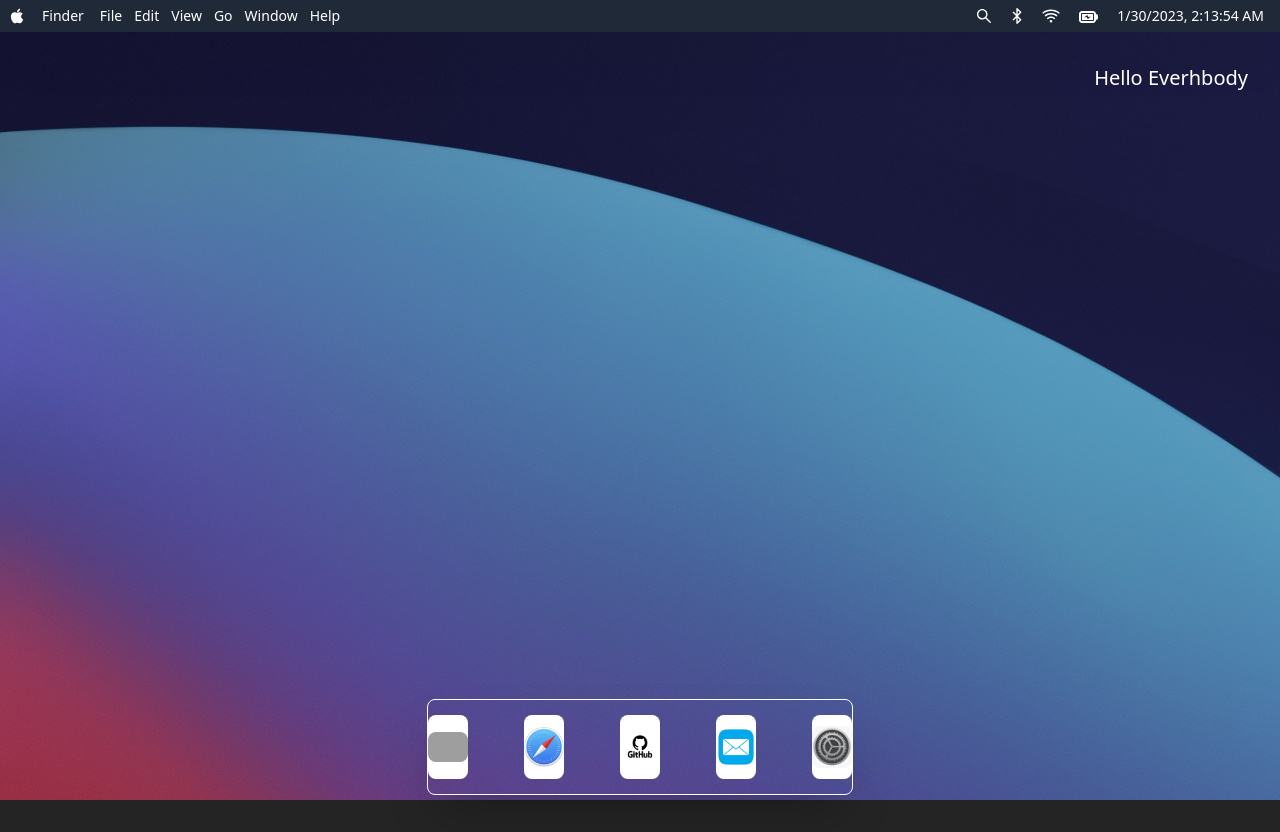
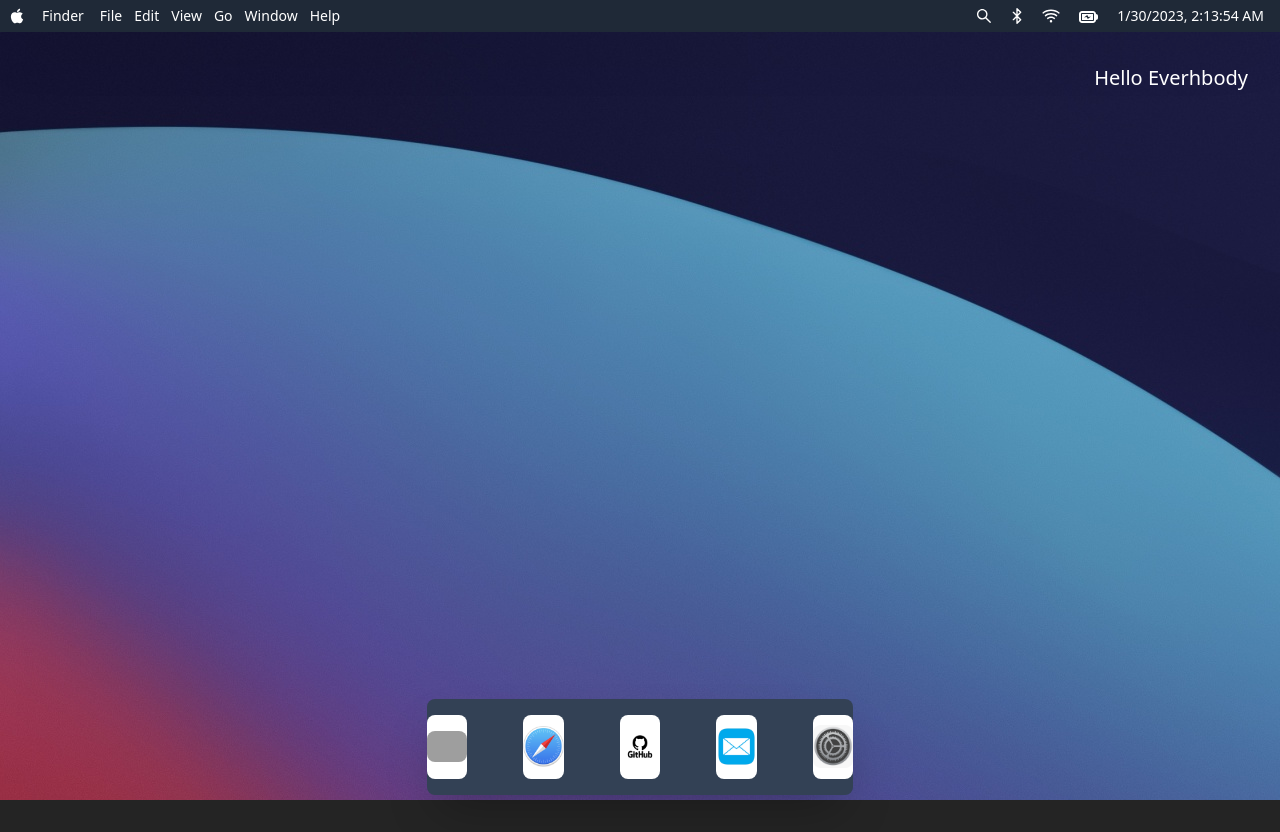
Before and after one commit to SilahicAmil/giga-sur, a React (Vite) app: page / in a window 1280 px wide. Built offline with nearby package versions, Linux system fonts and the light colour scheme; grey boxes are pictures that could not be loaded.

Commit message:
changing bottom nav bg color

```diff
--- a/components/Navigation/BottomNav/BottomNav.jsx
+++ b/components/Navigation/BottomNav/BottomNav.jsx
@@ -8,7 +8,7 @@ const BottomNav = ({}) => {
   const modalContent = document.getElementById("modal-content");
 
   return (
-    <div className="border-1 z-50 m-auto flex h-24 w-2/6 items-center justify-center gap-14 rounded-lg border border-white bg-transparent shadow-2xl">
+    <div className="border-1 z-50 m-auto flex h-24 w-2/6 items-center justify-center gap-14 rounded-lg  bg-slate-700 shadow-2xl">
       <BottomNavItems>
         <img
           alt="finder image icon"
```
